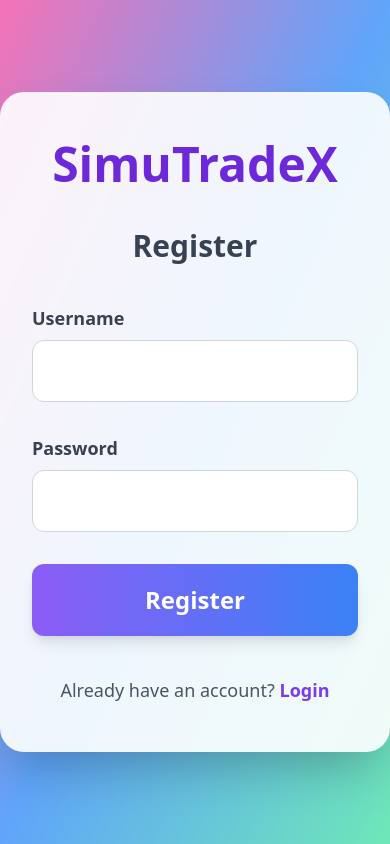
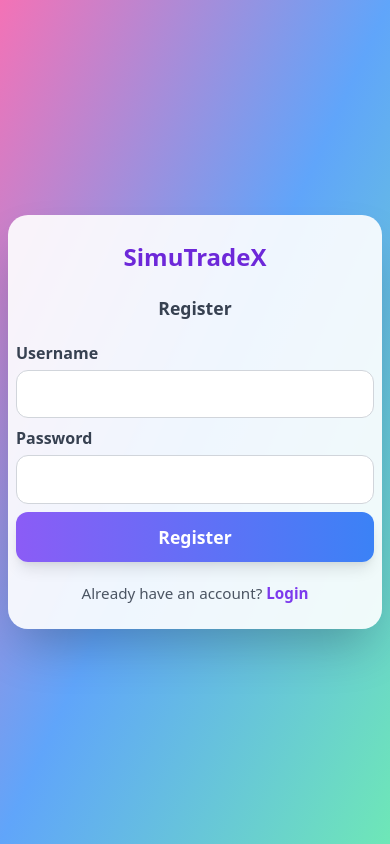
Before and after one commit to venkat4191/SimuTradeeX, a Flask app: page /register in a window 390 px wide. Run offline with Flask 3, Linux system fonts and the light colour scheme.

Commit message:
Update register.html

```diff
--- a/Stock-simulator-main/templates/register.html
+++ b/Stock-simulator-main/templates/register.html
@@ -6,23 +6,55 @@
     <title>Register - SimuTradeX</title>
     <link href="https://cdn.jsdelivr.net/npm/tailwindcss@2.2.19/dist/tailwind.min.css" rel="stylesheet">
     <link rel="stylesheet" href="https://cdnjs.cloudflare.com/ajax/libs/font-awesome/6.0.0-beta3/css/all.min.css">
+    <style>
+        @media (max-width: 640px) {
+            .register-card {
+                padding: 1.5rem 0.5rem !important;
+                border-radius: 1.25rem !important;
+            }
+            .register-title {
+                font-size: 1.5rem !important;
+                margin-bottom: 1.2rem !important;
+            }
+            .register-subtitle {
+                font-size: 1.1rem !important;
+                margin-bottom: 1.2rem !important;
+            }
+            .register-label {
+                font-size: 1rem !important;
+                margin-bottom: 0.3rem !important;
+            }
+            .register-input {
+                font-size: 1rem !important;
+                padding: 0.7rem 1rem !important;
+            }
+            .register-btn {
+                font-size: 1.1rem !important;
+                padding: 0.7rem 0 !important;
+            }
+            .register-link {
+                font-size: 0.95rem !important;
+                margin-top: 1.2rem !important;
+            }
+        }
+    </style>
 </head>
-<body class="min-h-screen bg-gradient-to-br from-pink-400 via-blue-400 to-green-300 flex items-center justify-center">
-    <div class="w-full max-w-lg bg-white bg-opacity-90 rounded-3xl shadow-2xl py-12 px-8 flex flex-col items-center justify-center">
-        <h1 class="text-5xl md:text-6xl font-extrabold text-center text-purple-700 mb-10">SimuTradeX</h1>
-        <h2 class="text-3xl font-semibold text-center text-gray-700 mb-10">Register</h2>
-        <form method="POST" class="space-y-8 w-full">
+<body class="min-h-screen bg-gradient-to-br from-pink-400 via-blue-400 to-green-300 flex items-center justify-center px-2">
+    <div class="max-w-lg w-full mx-auto aspect-[4/3] bg-white bg-opacity-90 rounded-3xl shadow-2xl py-2 px-2 flex flex-col items-center justify-center register-card">
+        <h1 class="text-3xl md:text-5xl font-extrabold text-center text-purple-700 mb-2 register-title">SimuTradeX</h1>
+        <h2 class="text-xl font-semibold text-center text-gray-700 mb-2 register-subtitle">Register</h2>
+        <form method="POST" class="space-y-2 w-full">
             <div>
-                <label for="username" class="block text-gray-700 font-semibold mb-2 text-lg">Username</label>
-                <input type="text" id="username" name="username" required class="w-full px-6 py-4 border border-gray-300 rounded-xl text-xl focus:outline-none focus:ring-2 focus:ring-purple-400">
+                <label for="username" class="block text-gray-700 font-semibold mb-1 sm:mb-2 text-base sm:text-lg register-label">Username</label>
+                <input type="text" id="username" name="username" required class="w-full px-3 py-2 sm:px-6 sm:py-4 border border-gray-300 rounded-xl text-base sm:text-xl focus:outline-none focus:ring-2 focus:ring-purple-400 register-input">
             </div>
             <div>
-                <label for="password" class="block text-gray-700 font-semibold mb-2 text-lg">Password</label>
-                <input type="password" id="password" name="password" required class="w-full px-6 py-4 border border-gray-300 rounded-xl text-xl focus:outline-none focus:ring-2 focus:ring-purple-400">
+                <label for="password" class="block text-gray-700 font-semibold mb-1 sm:mb-2 text-base sm:text-lg register-label">Password</label>
+                <input type="password" id="password" name="password" required class="w-full px-3 py-2 sm:px-6 sm:py-4 border border-gray-300 rounded-xl text-base sm:text-xl focus:outline-none focus:ring-2 focus:ring-purple-400 register-input">
             </div>
-            <button type="submit" class="w-full py-5 mt-2 text-2xl bg-gradient-to-r from-purple-500 to-blue-500 text-white font-bold rounded-xl shadow-lg hover:from-blue-500 hover:to-purple-500 transition">Register</button>
+            <button type="submit" class="w-full py-3 mt-2 text-lg bg-gradient-to-r from-purple-500 to-blue-500 text-white font-bold rounded-xl shadow-lg hover:from-blue-500 hover:to-purple-500 transition register-btn">Register</button>
         </form>
-        <p class="mt-10 text-center text-gray-600 text-lg">Already have an account? <a href="/login" class="text-purple-600 font-semibold hover:underline">Login</a></p>
+        <p class="mt-2 text-center text-gray-600 text-base register-link">Already have an account? <a href="/login" class="text-purple-600 font-semibold hover:underline">Login</a></p>
     </div>
 </body>
 </html>
```
